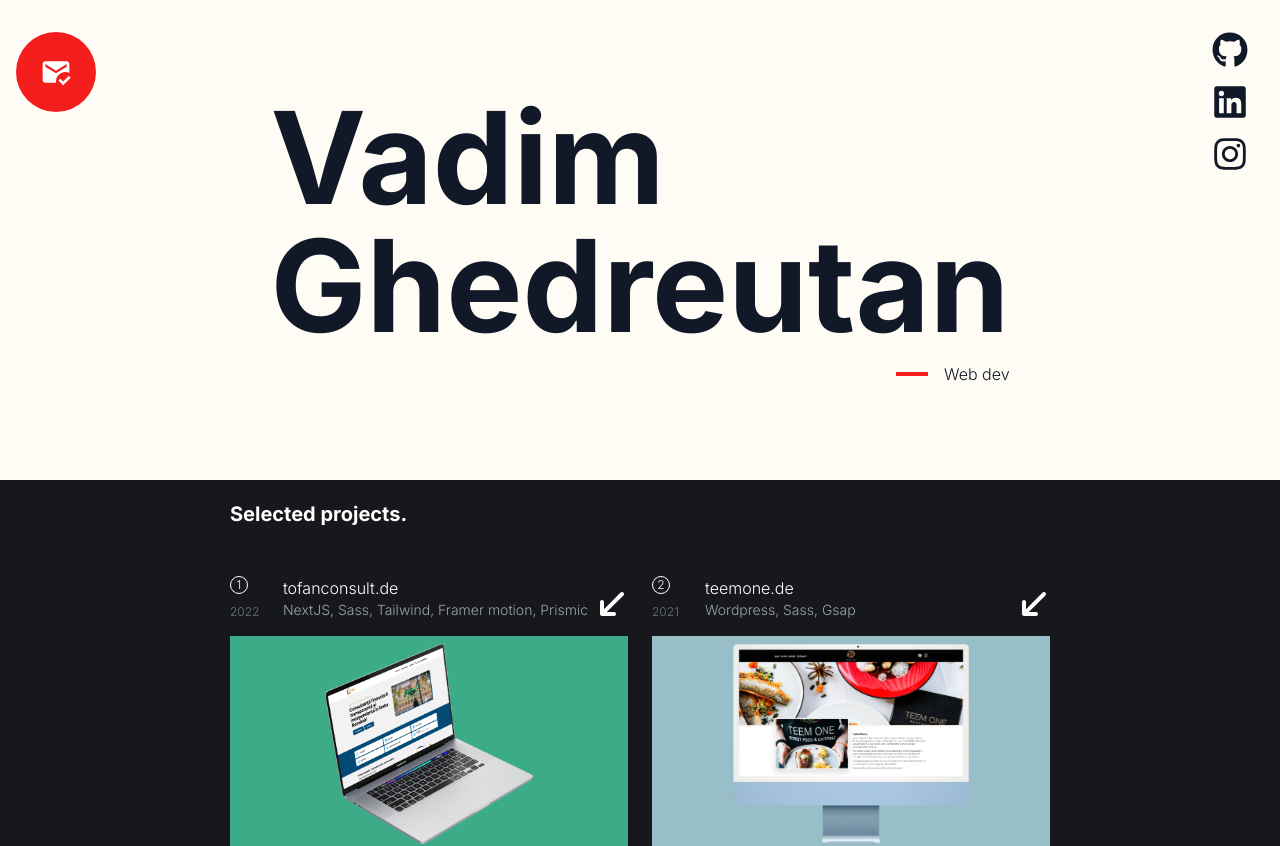
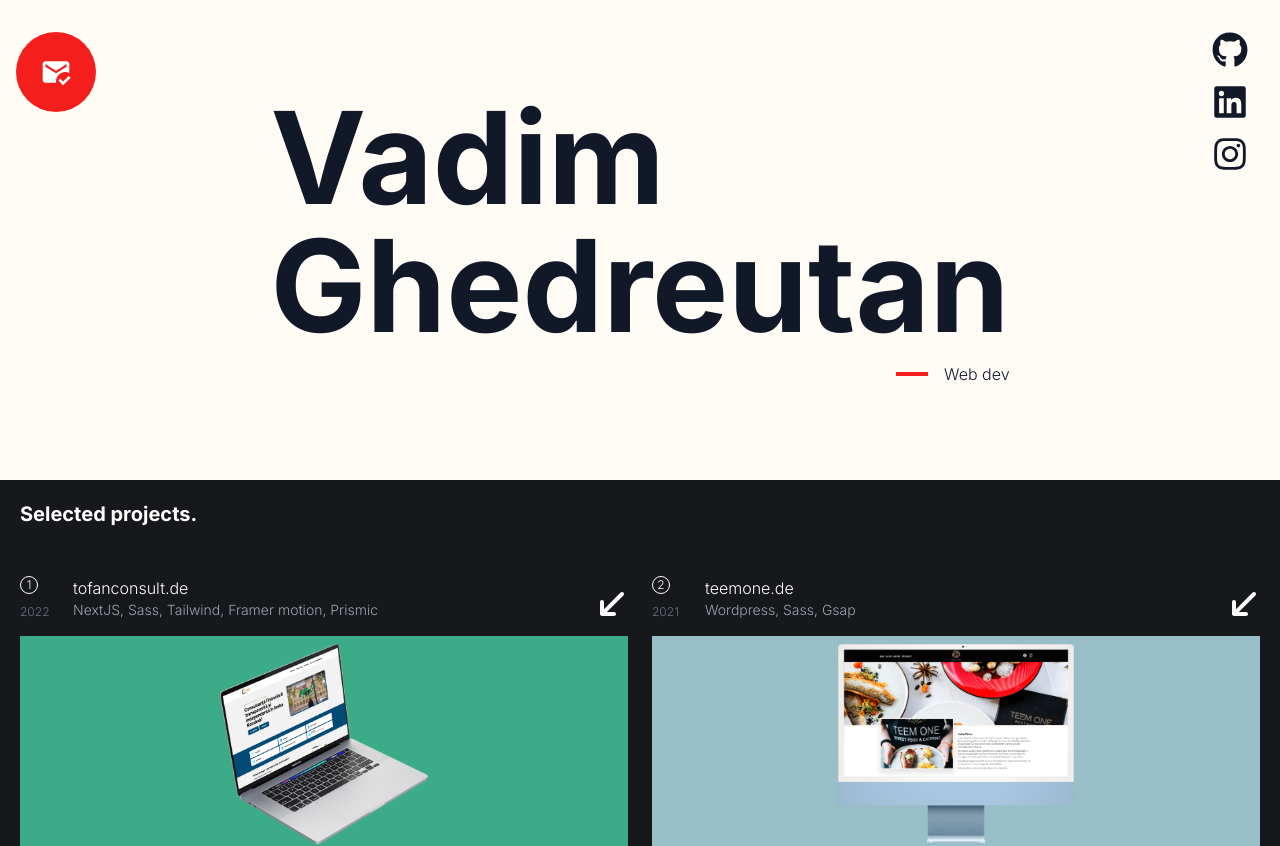
Before and after one commit to yon3030/next-tailwindCSS-framerMotion-demo1, a Next.js app: page / in a window 1280 px wide. Shown: the top 846 px of the page. Built offline with nearby package versions, Linux system fonts and the light colour scheme.

Commit message:
updating 0.1

```diff
--- a/pages/index.tsx
+++ b/pages/index.tsx
@@ -7,7 +7,7 @@ import Seo from '../components/Seo'
 
 const Home: NextPage = () => {
   return (
-    <div className="wrapper">
+    <div>
       <Seo
         title="Vadim Ghedreutan | Developer"
         description="You need a website for your startup or business?"
@@ -38,7 +38,7 @@ const Home: NextPage = () => {
             <Clients
               title="vadimghedreutan.io"
               description="NextJS, Tailwind, Sanity"
-              link="https://vadimghedreutan.io"
+              link="https://github.com/vadimghedreutan/VGProfile2.2"
               createdYear={2022}
               projectNumber={3}
               image="/personalwebsite.png"
@@ -47,7 +47,7 @@ const Home: NextPage = () => {
             <Clients
               title="fitnesstime-pf.de"
               description="Design - Figma"
-              link="https://vadimghedreutan.io"
+              link="https://fitnesstime-pf.de"
               createdYear={2021}
               projectNumber={4}
               image="/fitnesstimewebsite.png"
--- a/pages/projects.tsx
+++ b/pages/projects.tsx
@@ -37,7 +37,7 @@ export default function Projects({ posts }: PostsProps) {
         description="You need a website for your startup or business?"
       />
       <motion.section
-        className="min-h-screen bg-[#3CAB87]"
+        className="min-h-screen bg-black"
         initial="hidden"
         animate="enter"
         exit="exit"
@@ -53,7 +53,7 @@ export default function Projects({ posts }: PostsProps) {
               </div>
             </div>
             <div className="col-span-3">
-              <div className="grid md:grid-cols-2 xl:grid-cols-4">
+              <div className="grid md:grid-cols-2 xl:grid-cols-3">
                 {posts.map((post) => (
                   <ProjectCard
                     key={post._id}
--- a/styles/globals.scss
+++ b/styles/globals.scss
@@ -15,14 +15,8 @@ body {
   font-family: 'Inter', sans-serif;
   color: white;
   background-color: var(--second-clr);
+  min-height: 100vh;
 }
-
-.wrapper {
-    display: grid;
-    grid-template-rows: auto 1fr auto;
-    grid-template-columns: 100%;
-    min-height: 100vh;
-  }
 
 .bg-first-clr {
   background-color: var(--first-clr);
```
